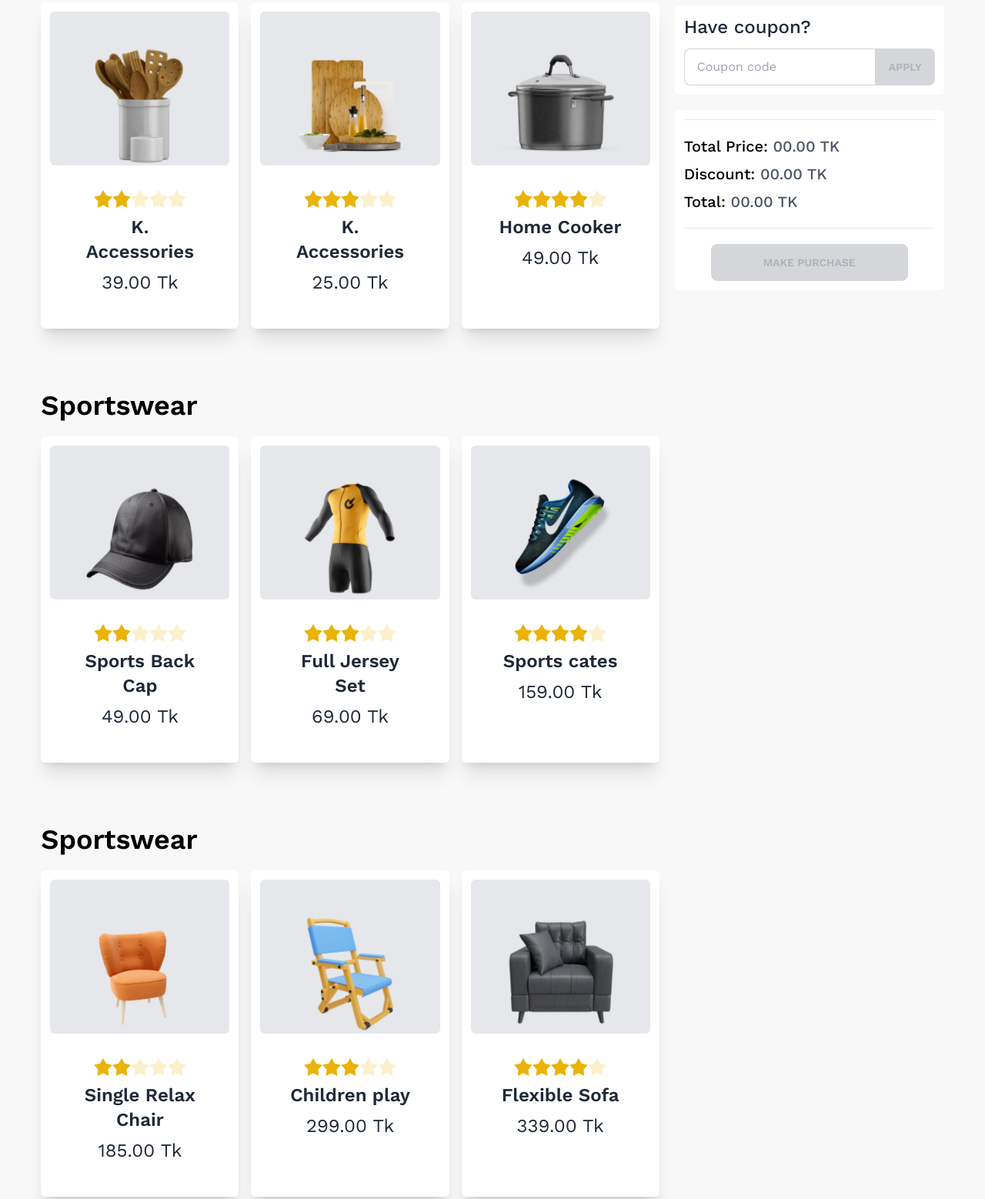
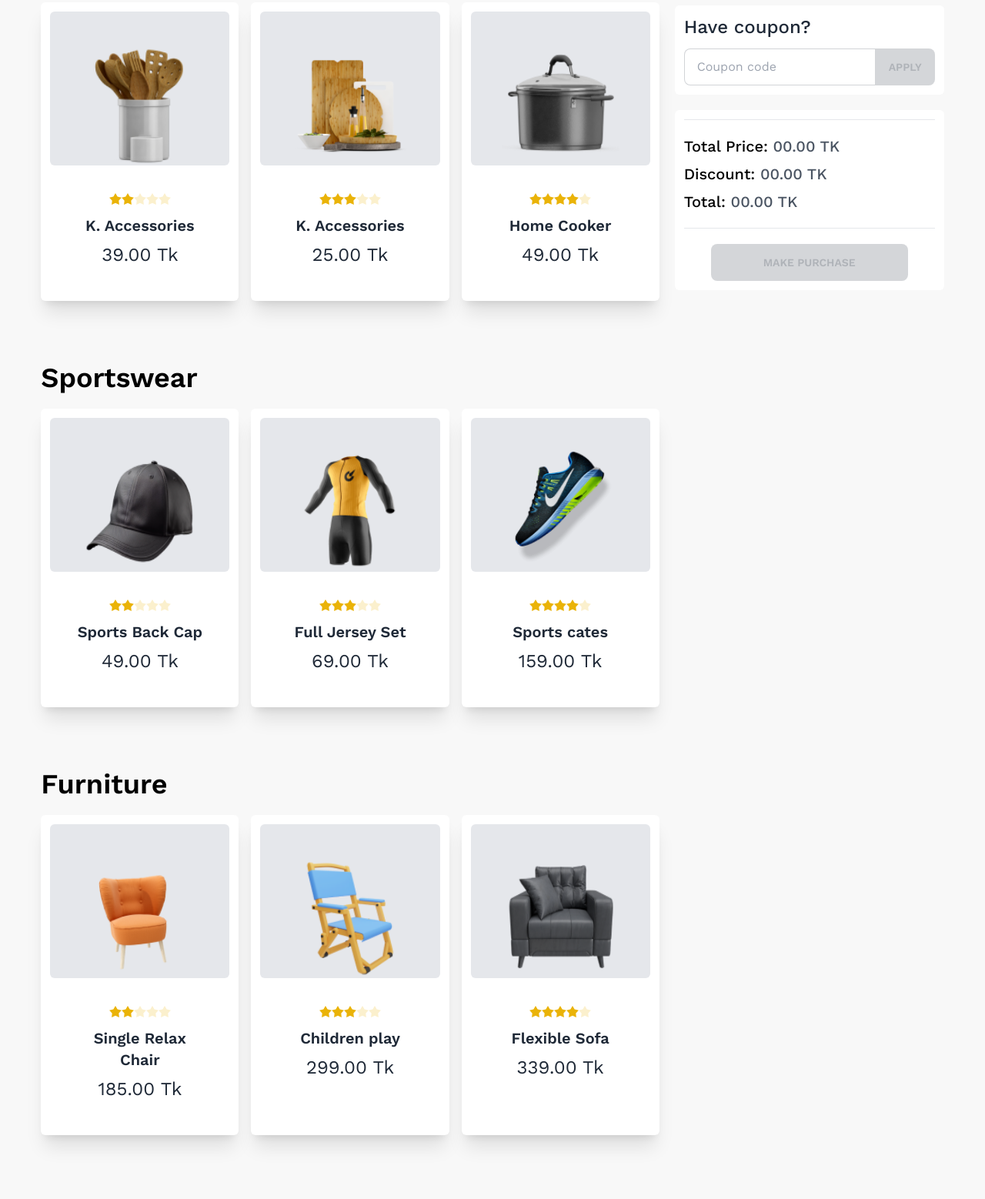
Before and after one commit to proazad/Sammer-sale, a plain HTML site: page index.html in a window 1280 px wide. Shown: the part 828-2386 px from the top of the page at 77% size. Drawn offline with nearby package versions, Linux system fonts and the light colour scheme.

Commit message:
Last Update

```diff
--- a/index.html
+++ b/index.html
@@ -102,31 +102,31 @@
                     <input
                       type="radio"
                       name="rating-1"
-                      class="mask mask-star-2 bg-yellow-500"
+                      class="mask mask-star-2 w-4 bg-yellow-500"
                     />
                     <input
                       type="radio"
                       name="rating-1"
-                      class="mask mask-star-2 bg-yellow-500"
+                      class="mask mask-star-2 w-4 bg-yellow-500"
                       checked
                     />
                     <input
                       type="radio"
                       name="rating-1"
-                      class="mask mask-star-2 bg-yellow-500"
+                      class="mask mask-star-2 w-4 bg-yellow-500"
                     />
                     <input
                       type="radio"
                       name="rating-1"
-                      class="mask mask-star-2 bg-yellow-500"
+                      class="mask mask-star-2 w-4 bg-yellow-500"
                     />
                     <input
                       type="radio"
                       name="rating-1"
-                      class="mask mask-star-2 bg-yellow-500"
+                      class="mask mask-star-2 w-4 bg-yellow-500"
                     />
                   </div>
-                  <h2 class="card-title text-2xl font-semibold">
+                  <h2 class="card-title text-xl font-semibold">
                     K. Accessories
                   </h2>
                   <p class="text-2xl font-light">39.00 Tk</p>
@@ -152,31 +152,31 @@
                     <input
                       type="radio"
                       name="rating-2"
-                      class="mask mask-star-2 bg-yellow-500"
+                      class="mask mask-star-2 w-4 bg-yellow-500"
                     />
                     <input
                       type="radio"
                       name="rating-2"
-                      class="mask mask-star-2 bg-yellow-500"
+                      class="mask mask-star-2 w-4 bg-yellow-500"
                     />
                     <input
                       type="radio"
                       name="rating-2"
-                      class="mask mask-star-2 bg-yellow-500"
+                      class="mask mask-star-2 w-4 bg-yellow-500"
                       checked
                     />
                     <input
                       type="radio"
                       name="rating-2"
-                      class="mask mask-star-2 bg-yellow-500"
+                      class="mask mask-star-2 w-4 bg-yellow-500"
                     />
                     <input
                       type="radio"
                       name="rating-2"
-                      class="mask mask-star-2 bg-yellow-500"
+                      class="mask mask-star-2 w-4 bg-yellow-500"
                     />
                   </div>
-                  <h2 class="card-title text-2xl font-semibold">
+                  <h2 class="card-title text-xl font-semibold">
                     K. Accessories
                   </h2>
                   <p class="text-2xl font-light">25.00 Tk</p>
@@ -202,31 +202,31 @@
                     <input
                       type="radio"
                       name="rating-3"
-                      class="mask mask-star-2 bg-yellow-500"
+                      class="mask mask-star-2 w-4 bg-yellow-500"
                     />
                     <input
                       type="radio"
                       name="rating-3"
-                      class="mask mask-star-2 bg-yellow-500"
+                      class="mask mask-star-2 w-4 bg-yellow-500"
                     />
                     <input
                       type="radio"
                       name="rating-3"
-                      class="mask mask-star-2 bg-yellow-500"
+                      class="mask mask-star-2 w-4 bg-yellow-500"
                     />
                     <input
                       type="radio"
                       name="rating-3"
-                      class="mask mask-star-2 bg-yellow-500"
+                      class="mask mask-star-2 w-4 bg-yellow-500"
                       checked
                     />
                     <input
                       type="radio"
                       name="rating-3"
-                      class="mask mask-star-2 bg-yellow-500"
+                      class="mask mask-star-2 w-4 bg-yellow-500"
                     />
                   </div>
-                  <h2 class="card-title text-2xl font-semibold">Home Cooker</h2>
+                  <h2 class="card-title text-xl font-semibold">Home Cooker</h2>
                   <p class="text-2xl font-light">49.00 Tk</p>
                 </div>
               </div>
@@ -259,31 +259,31 @@
                     <input
                       type="radio"
                       name="rating-4"
-                      class="mask mask-star-2 bg-yellow-500"
+                      class="mask mask-star-2 w-4 bg-yellow-500"
                     />
                     <input
                       type="radio"
                       name="rating-4"
-                      class="mask mask-star-2 bg-yellow-500"
+                      class="mask mask-star-2 w-4 bg-yellow-500"
                       checked
                     />
                     <input
                       type="radio"
                       name="rating-4"
-                      class="mask mask-star-2 bg-yellow-500"
+                      class="mask mask-star-2 w-4 bg-yellow-500"
                     />
                     <input
                       type="radio"
                       name="rating-4"
-                      class="mask mask-star-2 bg-yellow-500"
+                      class="mask mask-star-2 w-4 bg-yellow-500"
                     />
                     <input
                       type="radio"
                       name="rating-4"
-                      class="mask mask-star-2 bg-yellow-500"
+                      class="mask mask-star-2 w-4 bg-yellow-500"
                     />
                   </div>
-                  <h2 class="card-title text-2xl font-semibold">
+                  <h2 class="card-title text-xl font-semibold">
                     Sports Back Cap
                   </h2>
                   <p class="text-2xl font-light">49.00 Tk</p>
@@ -309,31 +309,31 @@
                     <input
                       type="radio"
                       name="rating-5"
-                      class="mask mask-star-2 bg-yellow-500"
+                      class="mask mask-star-2 w-4 bg-yellow-500"
                     />
                     <input
                       type="radio"
                       name="rating-5"
-                      class="mask mask-star-2 bg-yellow-500"
+                      class="mask mask-star-2 w-4 bg-yellow-500"
                     />
                     <input
                       type="radio"
                       name="rating-5"
-                      class="mask mask-star-2 bg-yellow-500"
+                      class="mask mask-star-2 w-4 bg-yellow-500"
                       checked
                     />
                     <input
                       type="radio"
                       name="rating-5"
-                      class="mask mask-star-2 bg-yellow-500"
+                      class="mask mask-star-2 w-4 bg-yellow-500"
                     />
                     <input
                       type="radio"
                       name="rating-5"
-                      class="mask mask-star-2 bg-yellow-500"
+                      class="mask mask-star-2 w-4 bg-yellow-500"
                     />
                   </div>
-                  <h2 class="card-title text-2xl font-semibold">
+                  <h2 class="card-title text-xl font-semibold">
                     Full Jersey Set
                   </h2>
                   <p class="text-2xl font-light">69.00 Tk</p>
@@ -359,33 +359,31 @@
                     <input
                       type="radio"
                       name="rating-6"
-                      class="mask mask-star-2 bg-yellow-500"
+                      class="mask mask-star-2 w-4 bg-yellow-500"
                     />
                     <input
                       type="radio"
                       name="rating-6"
-                      class="mask mask-star-2 bg-yellow-500"
+                      class="mask mask-star-2 w-4 bg-yellow-500"
                     />
                     <input
                       type="radio"
                       name="rating-6"
-                      class="mask mask-star-2 bg-yellow-500"
+                      class="mask mask-star-2 w-4 bg-yellow-500"
                     />
                     <input
                       type="radio"
                       name="rating-6"
-                      class="mask mask-star-2 bg-yellow-500"
+                      class="mask mask-star-2 w-4 bg-yellow-500"
                       checked
                     />
                     <input
                       type="radio"
                       name="rating-6"
-                      class="mask mask-star-2 bg-yellow-500"
+                      class="mask mask-star-2 w-4 bg-yellow-500"
                     />
                   </div>
-                  <h2 class="card-title text-2xl font-semibold">
-                    Sports cates
-                  </h2>
+                  <h2 class="card-title text-xl font-semibold">Sports cates</h2>
                   <p class="text-2xl font-light">159.00 Tk</p>
                 </div>
               </div>
@@ -394,7 +392,7 @@
 
           <!-- Furniture Section Start Here  -->
           <section class="my-20">
-            <h2 class="text-4xl font-semibold text-black mb-5">Sportswear</h2>
+            <h2 class="text-4xl font-semibold text-black mb-5">Furniture</h2>
             <section
               class="grid grid-cols-1 md:grid-cols-1 lg:grid-cols-3 gap-4"
             >
@@ -418,31 +416,31 @@
                     <input
                       type="radio"
                       name="rating-7"
-                      class="mask mask-star-2 bg-yellow-500"
+                      class="mask mask-star-2 w-4 bg-yellow-500"
                     />
                     <input
                       type="radio"
                       name="rating-7"
-                      class="mask mask-star-2 bg-yellow-500"
+                      class="mask mask-star-2 w-4 bg-yellow-500"
                       checked
                     />
                     <input
                       type="radio"
                       name="rating-7"
-                      class="mask mask-star-2 bg-yellow-500"
+                      class="mask mask-star-2 w-4 bg-yellow-500"
                     />
                     <input
                       type="radio"
                       name="rating-7"
-                      class="mask mask-star-2 bg-yellow-500"
+                      class="mask mask-star-2 w-4 bg-yellow-500"
                     />
                     <input
                       type="radio"
                       name="rating-7"
-                      class="mask mask-star-2 bg-yellow-500"
+                      class="mask mask-star-2 w-4 bg-yellow-500"
                     />
                   </div>
-                  <h2 class="card-title text-2xl font-semibold">
+                  <h2 class="card-title text-xl font-semibold">
                     Single Relax Chair
                   </h2>
                   <p class="text-2xl font-light">185.00 Tk</p>
@@ -468,31 +466,31 @@
                     <input
                       type="radio"
                       name="rating-8"
-                      class="mask mask-star-2 bg-yellow-500"
+                      class="mask mask-star-2 w-4 bg-yellow-500"
                     />
                     <input
                       type="radio"
                       name="rating-8"
-                      class="mask mask-star-2 bg-yellow-500"
+                      class="mask mask-star-2 w-4 bg-yellow-500"
                     />
                     <input
                       type="radio"
                       name="rating-8"
-                      class="mask mask-star-2 bg-yellow-500"
+                      class="mask mask-star-2 w-4 bg-yellow-500"
                       checked
                     />
                     <input
                       type="radio"
                       name="rating-8"
-                      class="mask mask-star-2 bg-yellow-500"
+                      class="mask mask-star-2 w-4 bg-yellow-500"
                     />
                     <input
                       type="radio"
                       name="rating-8"
-                      class="mask mask-star-2 bg-yellow-500"
+                      class="mask mask-star-2 w-4 bg-yellow-500"
                     />
                   </div>
-                  <h2 class="card-title text-2xl font-semibold">
+                  <h2 class="card-title text-xl font-semibold">
                     Children play
                   </h2>
                   <p class="text-2xl font-light">299.00 Tk</p>
@@ -518,31 +516,31 @@
                     <input
                       type="radio"
                       name="rating-9"
-                      class="mask mask-star-2 bg-yellow-500"
+                      class="mask mask-star-2 w-4 bg-yellow-500"
                     />
                     <input
                       type="radio"
                       name="rating-9"
-                      class="mask mask-star-2 bg-yellow-500"
+                      class="mask mask-star-2 w-4 bg-yellow-500"
                     />
                     <input
                       type="radio"
                       name="rating-9"
-                      class="mask mask-star-2 bg-yellow-500"
+                      class="mask mask-star-2 w-4 bg-yellow-500"
                     />
                     <input
                       type="radio"
                       name="rating-9"
-                      class="mask mask-star-2 bg-yellow-500"
+                      class="mask mask-star-2 w-4 bg-yellow-500"
                       checked
                     />
                     <input
                       type="radio"
                       name="rating-9"
-                      class="mask mask-star-2 bg-yellow-500"
+                      class="mask mask-star-2 w-4 bg-yellow-500"
                     />
                   </div>
-                  <h2 class="card-title text-2xl font-semibold">
+                  <h2 class="card-title text-xl font-semibold">
                     Flexible Sofa
                   </h2>
                   <p class="text-2xl font-light">339.00 Tk</p>
```
Also changed, not shown: js/script.js (+28 -5 lines).
